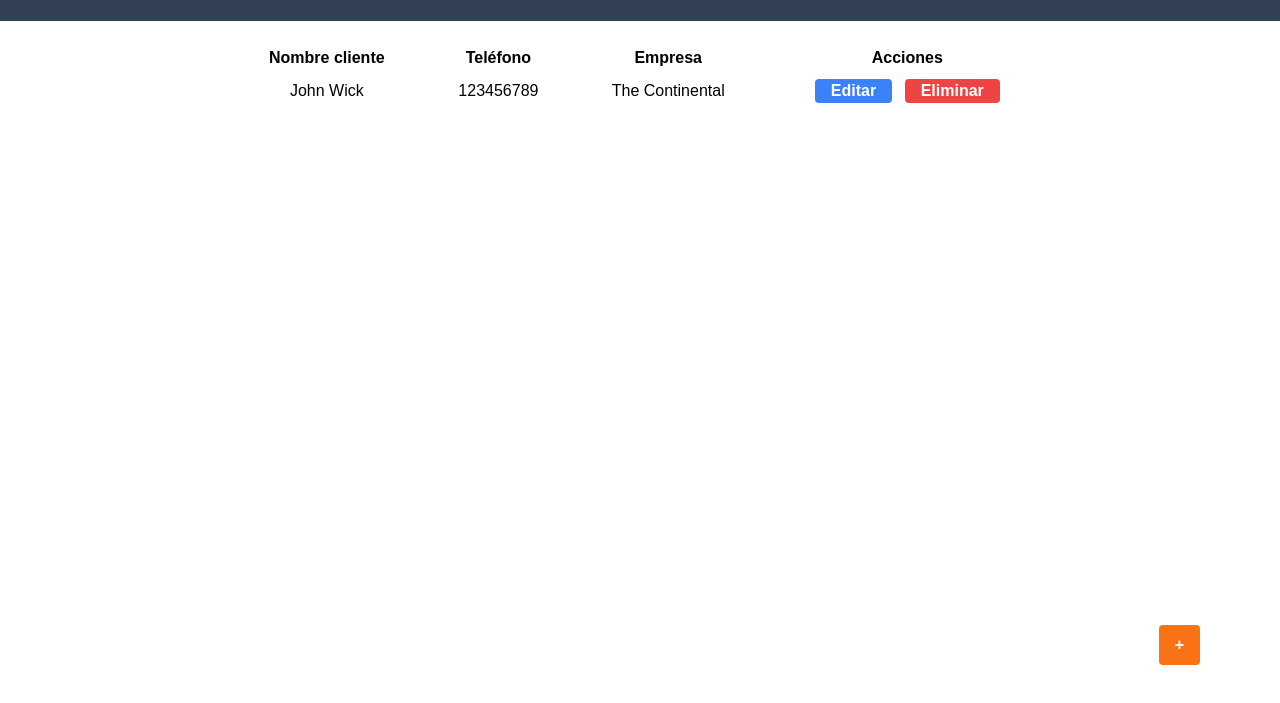
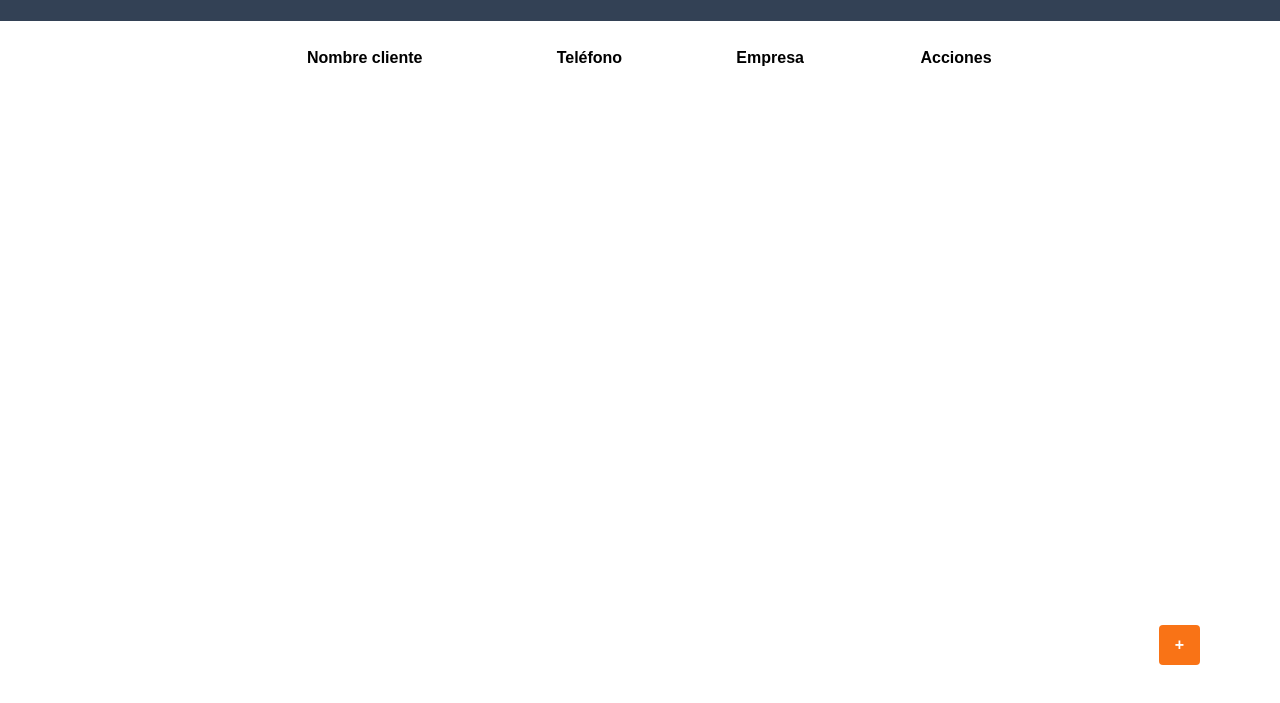
Before and after one commit to neolinkDev/crud-firestore, a website built with Vite: page index.html in a window 1280 px wide. Shown: the part 55-758 px from the top of the page. Built offline with nearby package versions, Linux system fonts and the light colour scheme.

Commit message:
add render-table and render-fab

```diff
--- a/index.html
+++ b/index.html
@@ -35,7 +35,7 @@
 
       <div class="table-container">
 
-        <table class="min-w-full">
+        <!-- <table class="min-w-full">
           <thead>
             <tr>
               <th class="pb-2 px-4 text-center whitespace-nowrap">Nombre cliente</th>
@@ -57,17 +57,17 @@
             </tr>
 
 
-            <!-- Otros registros de clientes -->
+
           </tbody>
-        </table>
+        </table> -->
 
+        <!-- <button class="fixed bottom-20 right-20 bg-orange-500 hover:bg-orange-700 text-white font-bold py-2 px-4 rounded">
+          +
+        </button> -->
       </div>
 
     </div>
 
-    <button class="fixed bottom-20 right-20 bg-orange-500 hover:bg-orange-700 text-white font-bold py-2 px-4 rounded">
-  +
-</button>
 
   </main>
 
--- a/main.js
+++ b/main.js
@@ -1 +1,8 @@
+import { init } from './src/js'
 import './style.css'
+
+
+document.addEventListener('DOMContentLoaded', () => {
+
+  init();
+})
--- /dev/null
+++ b/src/js/index.js
@@ -0,0 +1,11 @@
+import { renderFAB } from "./presentation/render-fab";
+import { renderTable } from "./presentation/render-table";
+
+const element = document.querySelector('.table-container');
+
+
+export const init = () => {
+
+  renderTable(element);
+  renderFAB(element)
+}
--- /dev/null
+++ b/src/js/presentation/render-fab.js
@@ -0,0 +1,23 @@
+
+
+
+export const renderFAB = (element) => {
+  const $faButton = document.createElement('button');
+  $faButton.classList.add(
+    'fixed',
+    'bottom-20',
+    'right-20',
+    'bg-orange-500',
+    'hover:bg-orange-700',
+    'text-white',
+    'font-bold',
+    'py-2',
+    'px-4',
+    'rounded'
+  );
+  $faButton.innerHTML = '+';
+
+  element.appendChild($faButton);
+
+  //
+};
--- /dev/null
+++ b/src/js/presentation/render-table.js
@@ -0,0 +1,38 @@
+let table;
+const d = document;
+
+const createTable = () => {
+
+  const $table = d.createElement('table');
+  const $tableHead = d.createElement('thead');
+
+  $table.classList.add('min-w-full');
+
+  $tableHead.innerHTML = `
+    <tr>
+      <th class="pb-2 px-4 text-center whitespace-nowrap">Nombre cliente</th>
+      <th class="pb-2 px-4 text-center">Teléfono</th>
+      <th class="pb-2 px-4 text-center">Empresa</th>
+      <th class="pb-2 px-4 text-center">Acciones</th>
+    </tr>
+  `;
+
+  const $tableBody = d.createElement('tbody');
+
+  $table.append($tableHead, $tableBody);
+
+  return $table;
+};
+
+/**
+ *
+ * @param {HTMLElement} element
+ */
+export const renderTable = (element) => {
+  if (!table) {
+    table = createTable();
+    element.append(table);
+
+    //
+  }
+};
```
